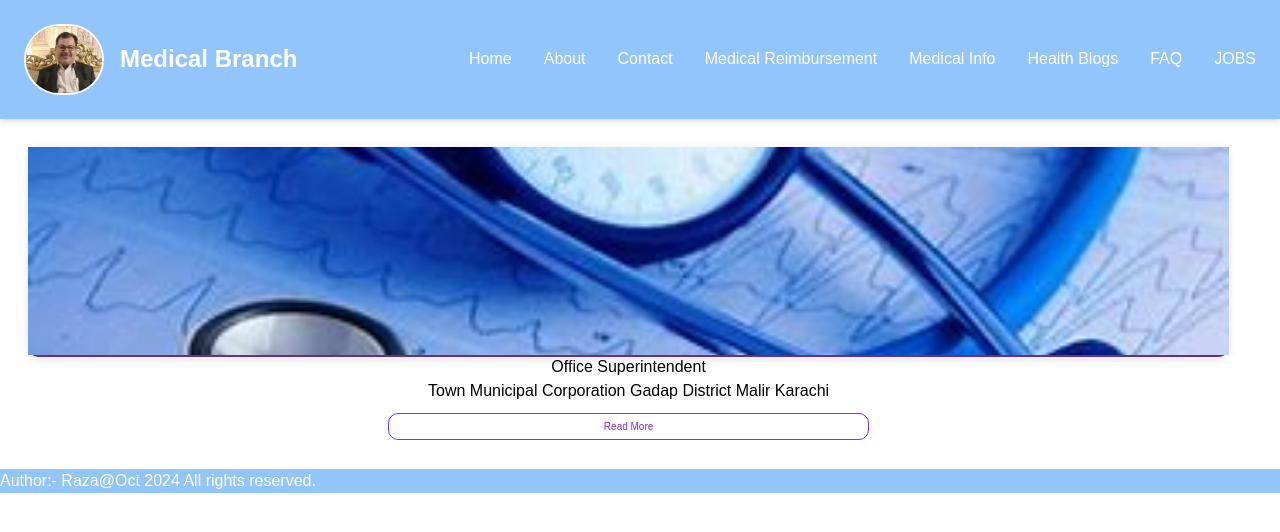
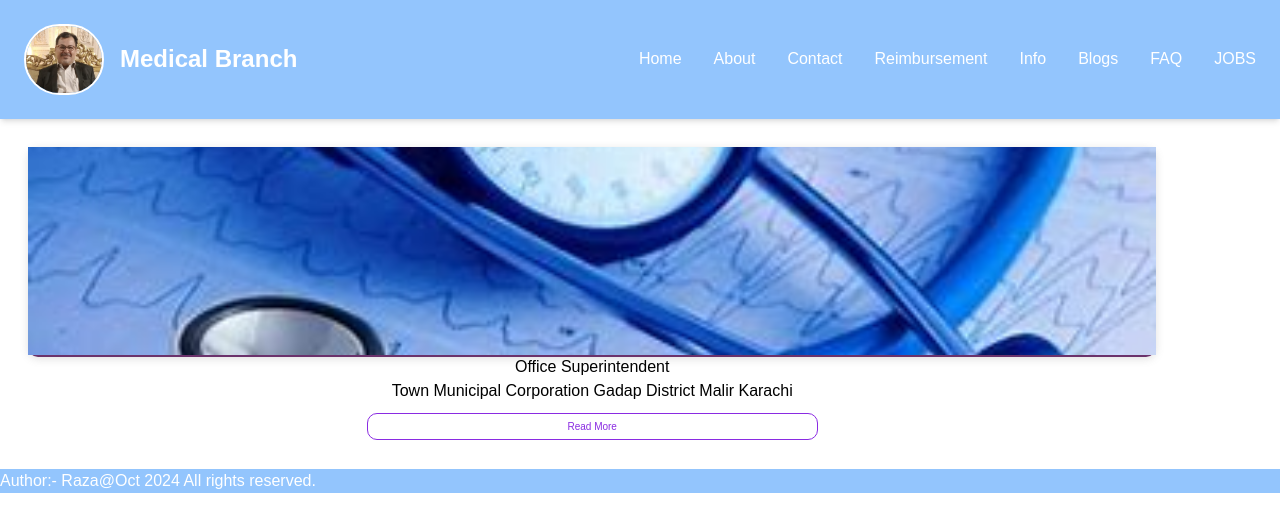
Before and after one commit to Raza1974/medical-Id, a Next.js app: page / in a window 1280 px wide. Shown: the top 532 px of the page. Built offline with nearby package versions, Linux system fonts and the light colour scheme.

Commit message:
first commit

```diff
--- a/src/app/about-us/page.tsx
+++ b/src/app/about-us/page.tsx
@@ -1,7 +1,7 @@
 export default function Home() {
   return (
     <div className="min-h-screen flex flex-col justify-between bg-gradient-to-r from-green-400 via-blue-500 to-purple-600">
-      <div>
+
         <img
           src="/image/about us.jpg"
           alt="About"
@@ -12,7 +12,7 @@ export default function Home() {
         <p className="text-lg mt-2">
           This is a simple Next.js application with Tailwind CSS for styling and Geist UI for components.
         </p>
-      </div>
+
 
       {/* Social Icons placed before the footer */}
       <div className="social-icons  space-x-7 py-3 bg-white">
--- a/src/app/components/header.tsx
+++ b/src/app/components/header.tsx
@@ -1,3 +1,8 @@
+
+
+import React from "react";
+
+
 import Link from "next/link";
 
 export default function Header() {
@@ -32,17 +37,17 @@ export default function Header() {
             </li>
             <li>
               <Link href="/medical" className="transition duration-300 hover:text-yellow-300" aria-label="Medical Reimbursement">
-                Medical Reimbursement
+                Reimbursement
               </Link>
             </li>
             <li>
               <Link href="/medical-info" className="transition duration-300 hover:text-yellow-300" aria-label="Medical Info">
-                Medical Info
+                Info
               </Link>
             </li>
             <li>
               <Link href="/health-blogs" className="transition duration-300 hover:text-yellow-300" aria-label="Health Blogs">
-                Health Blogs
+               Blogs
               </Link>
             </li>
             <li>
--- a/src/app/globals.css
+++ b/src/app/globals.css
@@ -132,7 +132,7 @@
 
 
   .imageContainerInformation {
-    width: 330%;
+    width: 310%;
     height:210px;
     background-color: rgb(107, 50, 107);
     border-radius: 10px;
--- a/src/app/medical/page.tsx
+++ b/src/app/medical/page.tsx
@@ -3,6 +3,8 @@ import DataEntryTable from "../components/DataEntryTable"; // Replace with the c
 
 export default function Medical() {
   return (
+    <div>
+      <div>
     <div className="flex flex-col min-h-screen bg-gradient-to-r from-green-400 via-blue-500 to-purple-600">
       <div className="flex flex-row justify-between items-center">
 
@@ -10,12 +12,13 @@ export default function Medical() {
       <h1> Town Municipal Corporation Gadap  District Malir Karachi  </h1>
     </div>
       {/* Main Content - Data Entry Table */}
+
       <main className="flex-grow">
         <DataEntryTable />
 
       </main>
-
-
+      </div>
+      </div>
     </div>
   );
 }
--- a/src/app/page.tsx
+++ b/src/app/page.tsx
@@ -1,3 +1,4 @@
+import React from 'react';
 import Link from 'next/link'; // Ensure you're importing the Link component
 
 
@@ -24,6 +25,7 @@ export default function Home() {
               Read More
             </button>
           </Link>
+
         </div>
 
     </div>
```
